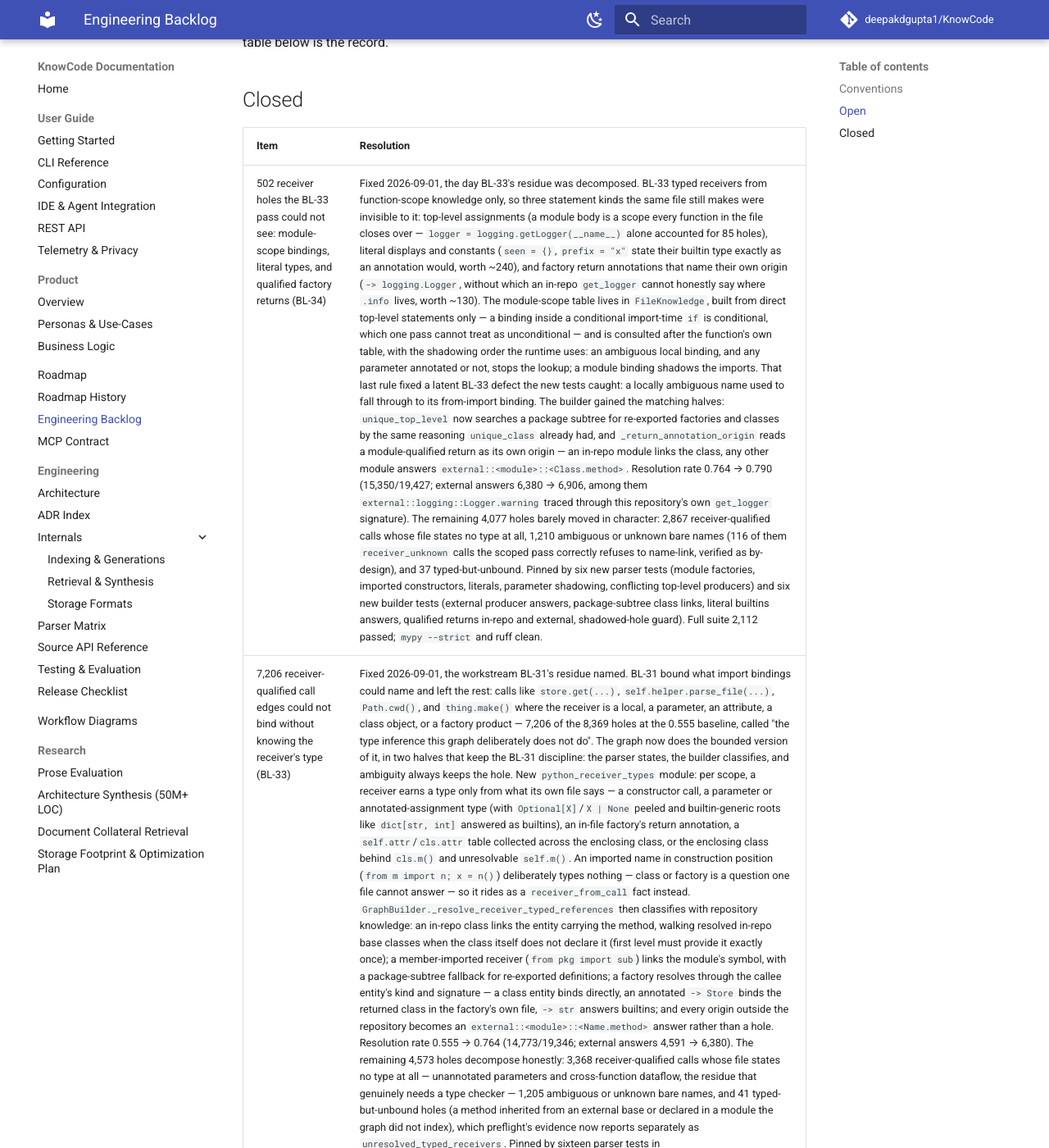
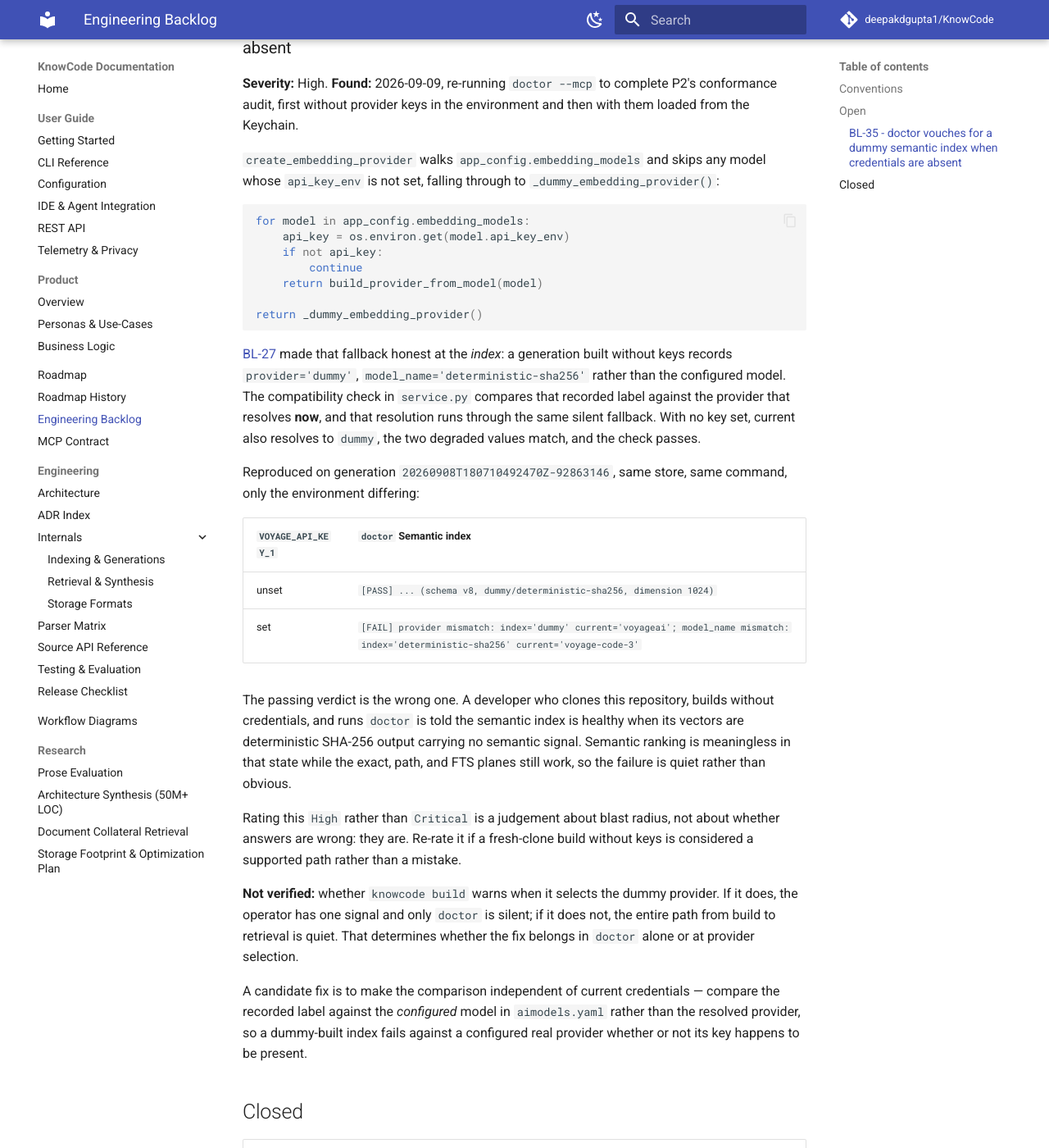
Before and after one commit to deepakdgupta1/KnowCode, an MkDocs documentation site: the page built from docs/engineering/backlog.md, in a window 1280 px wide and 1400 px high, scrolled down 865 px. Shown: the whole window at 82% size. Built offline with MkDocs 1.6.1 and Material for MkDocs 9.7.7, drawn with Linux system fonts in a browser that asks for light colours; comment, search, counter and statistics services are not loaded.

Commit message:
test(retrieval): pin the minimal projection, and file BL-35
Completing P2's conformance audit needed the provider keys, which are in the
macOS Keychain under the Hermes service rather than the environment. With them
loaded, doctor --mcp lists three tools and calls knowcode_retrieve
successfully, so all four release-checklist conformance items now verify
against the running surface.

Item 3, "minimal projection strips evidence arrays and internal metadata", had
no test. The projection is built as an allowlist so nothing leaks today, but
rewriting it as a denylist over the full response would invert the guarantee
silently. Pinned by an exact field-set assertion, probed by injecting that
exact denylist and watching both new tests go red.

Loading the keys also turned the Semantic index check FAIL on a store it had
just passed. That is BL-35, filed: the check compares the index's recorded
provider against the one that resolves now, and provider selection falls
through to the dummy embedder whenever a model's api_key_env is unset, so with
no key both sides degrade to dummy and match. doctor then vouches for an index
whose vectors carry no semantic signal. BL-27 made the index label honest; the
comparison is still credential-dependent.

Co-authored-by: Claude <claude@anthropic.com>

````diff
--- a/docs/engineering/backlog.md
+++ b/docs/engineering/backlog.md
@@ -30,7 +30,60 @@ measured reason not to build something is worth more than silence.
 
 ## Open
 
-Nothing. Every item filed here has been fixed or rejected with a measured reason. The Closed table below is the record.
+### BL-35 - `doctor` vouches for a dummy semantic index when credentials are absent
+
+**Severity:** High. **Found:** 2026-09-09, re-running `doctor --mcp` to complete
+P2's conformance audit, first without provider keys in the environment and then
+with them loaded from the Keychain.
+
+`create_embedding_provider` walks `app_config.embedding_models` and skips any
+model whose `api_key_env` is not set, falling through to
+`_dummy_embedding_provider()`:
+
+```python
+for model in app_config.embedding_models:
+    api_key = os.environ.get(model.api_key_env)
+    if not api_key:
+        continue
+    return build_provider_from_model(model)
+
+return _dummy_embedding_provider()
+```
+
+[BL-27](backlog.md) made that fallback honest at the *index*: a generation built
+without keys records `provider='dummy'`, `model_name='deterministic-sha256'`
+rather than the configured model. The compatibility check in `service.py`
+compares that recorded label against the provider that resolves **now**, and
+that resolution runs through the same silent fallback. With no key set, current
+also resolves to `dummy`, the two degraded values match, and the check passes.
+
+Reproduced on generation `20260908T180710492470Z-92863146`, same store, same
+command, only the environment differing:
+
+| `VOYAGE_API_KEY_1` | `doctor` Semantic index |
+|---|---|
+| unset | `[PASS] ... (schema v8, dummy/deterministic-sha256, dimension 1024)` |
+| set | `[FAIL] provider mismatch: index='dummy' current='voyageai'; model_name mismatch: index='deterministic-sha256' current='voyage-code-3'` |
+
+The passing verdict is the wrong one. A developer who clones this repository,
+builds without credentials, and runs `doctor` is told the semantic index is
+healthy when its vectors are deterministic SHA-256 output carrying no semantic
+signal. Semantic ranking is meaningless in that state while the exact, path, and
+FTS planes still work, so the failure is quiet rather than obvious.
+
+Rating this `High` rather than `Critical` is a judgement about blast radius, not
+about whether answers are wrong: they are. Re-rate it if a fresh-clone build
+without keys is considered a supported path rather than a mistake.
+
+**Not verified:** whether `knowcode build` warns when it selects the dummy
+provider. If it does, the operator has one signal and only `doctor` is silent;
+if it does not, the entire path from build to retrieval is quiet. That
+determines whether the fix belongs in `doctor` alone or at provider selection.
+
+A candidate fix is to make the comparison independent of current credentials —
+compare the recorded label against the *configured* model in `aimodels.yaml`
+rather than the resolved provider, so a dummy-built index fails against a
+configured real provider whether or not its key happens to be present.
 
 ## Closed
 
````
Also changed, not shown: docs/engineering/roadmap-history.md (+9 -0 lines), docs/roadmap.md (+22 -6 lines), 1 other file.
